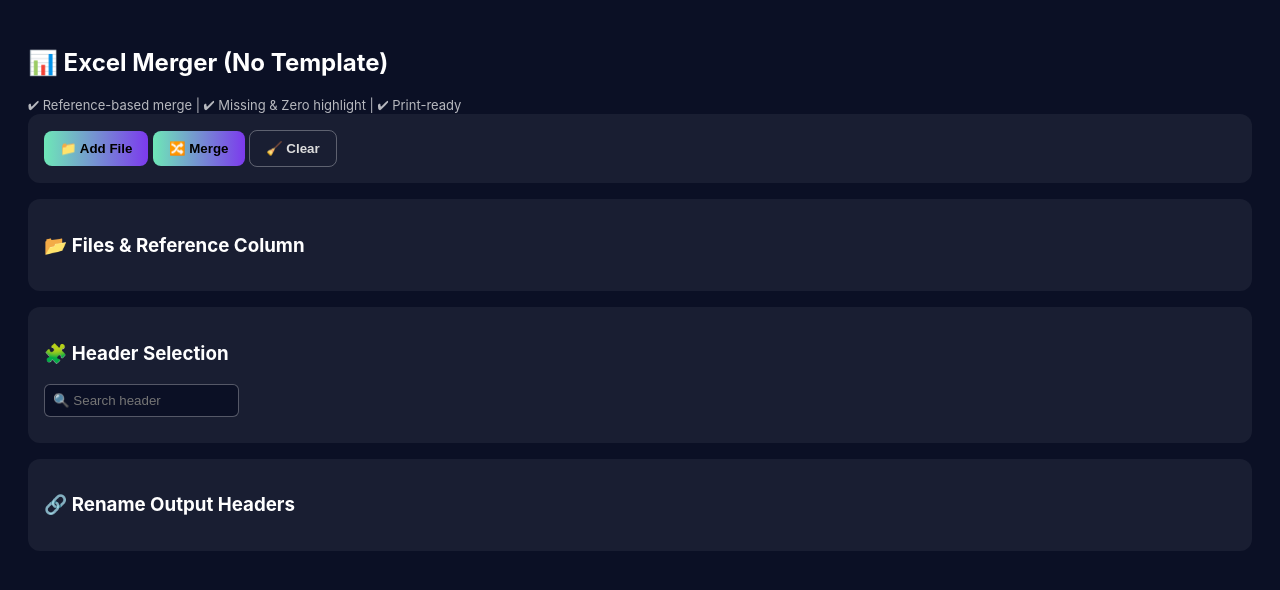
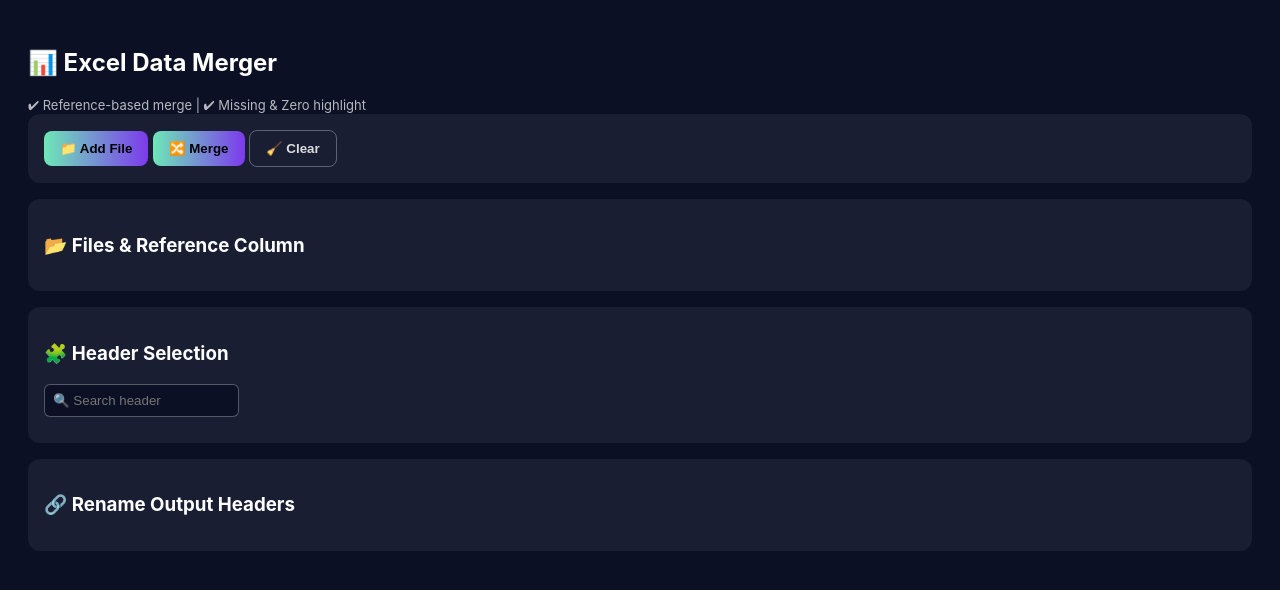
Before and after one commit to AlwynRajivS/Data-Merge-in-Excel-V1, a plain HTML site: page index.html in a window 1280 px wide. Drawn offline with Linux system fonts and the light colour scheme.

Commit message:
Update index.html

```diff
--- a/index.html
+++ b/index.html
@@ -3,7 +3,7 @@
 <head>
 <meta charset="UTF-8">
 <meta name="viewport" content="width=device-width, initial-scale=1">
-<title>Excel Merger – No Template</title>
+<title>Excel Merger</title>
 <script src="https://cdnjs.cloudflare.com/ajax/libs/xlsx/0.18.5/xlsx.full.min.js"></script>
 
 <style>
@@ -53,9 +53,9 @@ th{position:sticky;top:0;background:#111}
 
 <body>
 
-<h2>📊 Excel Merger (No Template)</h2>
+<h2>📊 Excel Data Merger</h2>
 <div class="small">
-✔ Reference-based merge | ✔ Missing & Zero highlight | ✔ Print-ready
+✔ Reference-based merge | ✔ Missing & Zero highlight
 </div>
 
 <div class="card">
@@ -91,7 +91,7 @@ th{position:sticky;top:0;background:#111}
   </div>
 
   <button class="btn" id="downloadBtn">⬇️ Download XLSX</button>
-  <button class="btn ghost" onclick="window.print()">🖨️ Print</button>
+
 
   <div class="preview" id="preview"></div>
 </div>
```
